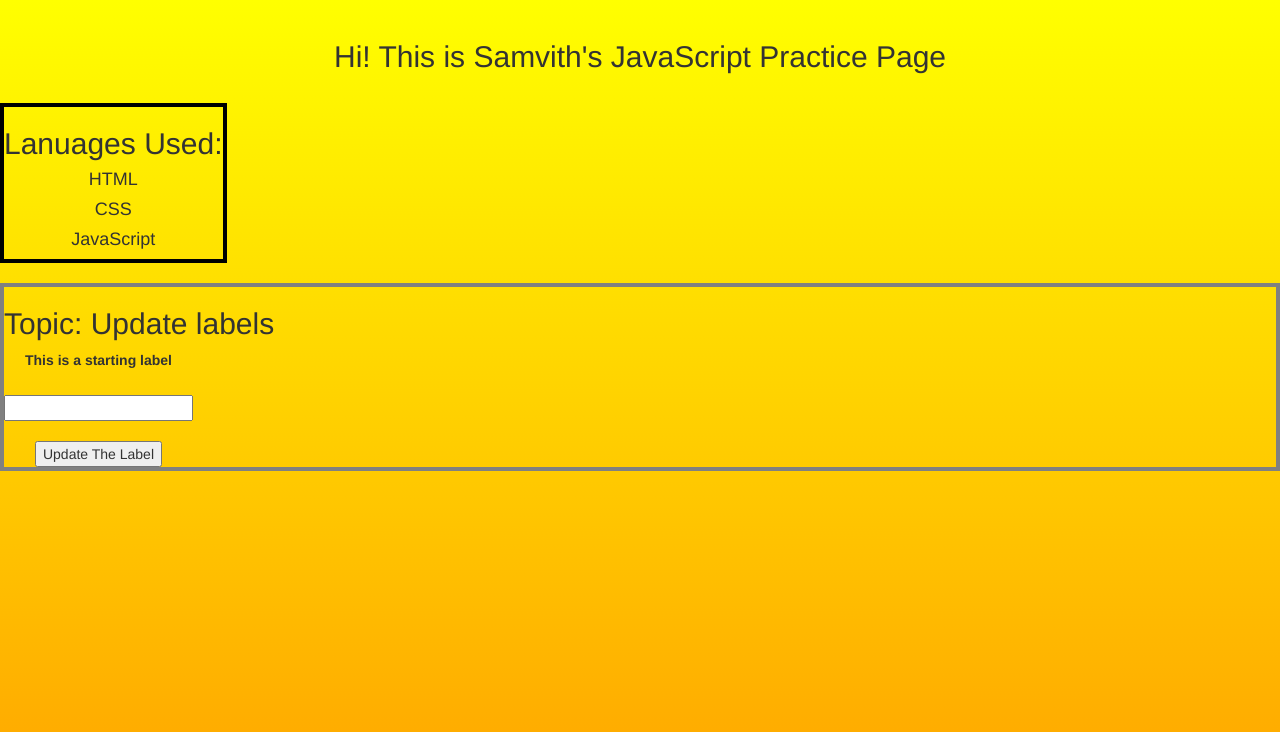
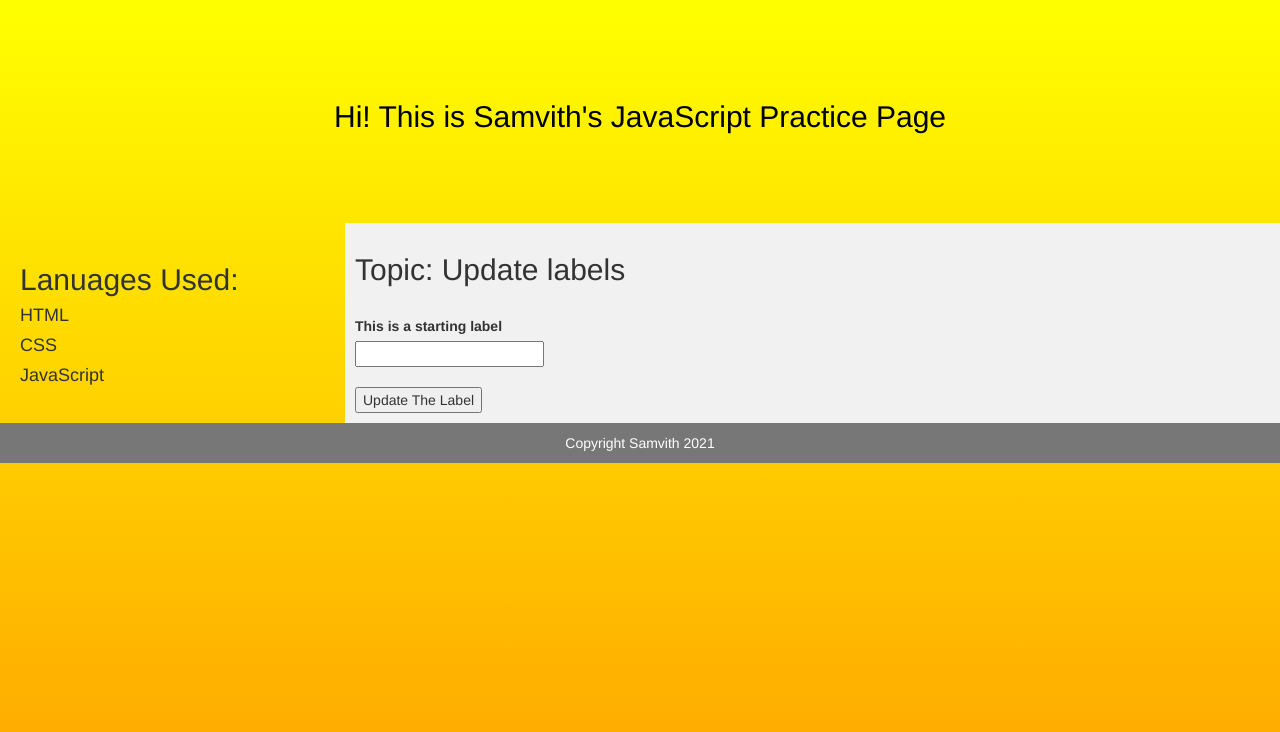
Before and after one commit to Samvith-Tallogu/practice-javascript, a plain HTML site: page index.html in a window 1280 px wide. Drawn offline with nearby package versions, Linux system fonts and the light colour scheme.

Commit message:
Updated Layout

```diff
--- a/index.html
+++ b/index.html
@@ -10,37 +10,32 @@
 <link rel="stylesheet" type="text/css" href="style.css">
 <script src="main.js"></script>
 
-<body>
+
+<header>
 	<br>
-	<h2>Hi! This is Samvith's JavaScript Practice Page</h2>
+	<h2 id="h1">Hi! This is Samvith's JavaScript Practice Page</h2>
 	<br>
-	<span>
-		<section id="Lang" style="border:black; border-width:4px; border-style:solid;">
+</header>
+<section>
+	<nav>
 		<h2>Lanuages Used:</h2>
 		<h4>HTML</h4>
 		<h4>CSS</h4>
 		<h4>JavaScript</h4>
-		</section>
+	</nav>
+	<article>
+		<h2>Topic: Update labels</h2>
 		<br>
-		<div style="border:gray; border-width:4px; border-style:solid;">
-			<section id="lan">
-				<h2>Topic: Update labels</h2>
-			</section>
-			<section>
 		<label id="l1">This is a starting label</label>
 		<br>
-				<br>
-
 		<input id="i1" type="text">
 		<br>
 		<br>
-
 		<button id="b1" onclick="updateLabel()"> Update The Label</button>
 		<br>
+	</article>
 </section>
-		</div>
-	</span>
-
+<footer> Copyright Samvith 2021</footer>
 </body>
 
 </html>
--- a/style.css
+++ b/style.css
@@ -1,13 +1,53 @@
-html {
+header {
+	padding: 30px;
 	text-align: center;
-}
-body{
-	background-image: linear-gradient(yellow,orange );
-}
+	font-size: 35px;
+	color:black;
+  }
 
-section{
-	width: fit-content;
-}
-#lan{
-	width: fit-content;
-}
+  nav {
+	-webkit-flex: 1;
+	-ms-flex: 1;
+	flex: 1;
+	padding: 20px;
+  }
+
+  article {
+	-webkit-flex: 3;
+	-ms-flex: 3;
+	flex: 3;
+	background-color: #f1f1f1;
+	padding: 10px;
+  }
+
+  footer {
+	background-color: #777;
+	padding: 10px;
+	text-align: center;
+	color: white;
+  }
+  section {
+	display: -webkit-flex;
+	display: flex;
+  }
+
+
+  nav ul {
+	list-style-type:none;
+	padding: 15px;
+  }
+
+  aside {
+	float: right;
+	padding: 10px;
+  }
+
+  footer {
+	background-color: #777;
+	padding: 10px;
+	text-align: center;
+	color: white;
+  }
+  body{
+	  background-image: linear-gradient(yellow, orange);
+  }
```
Lines whose indentation alone changed are shown as unchanged.
